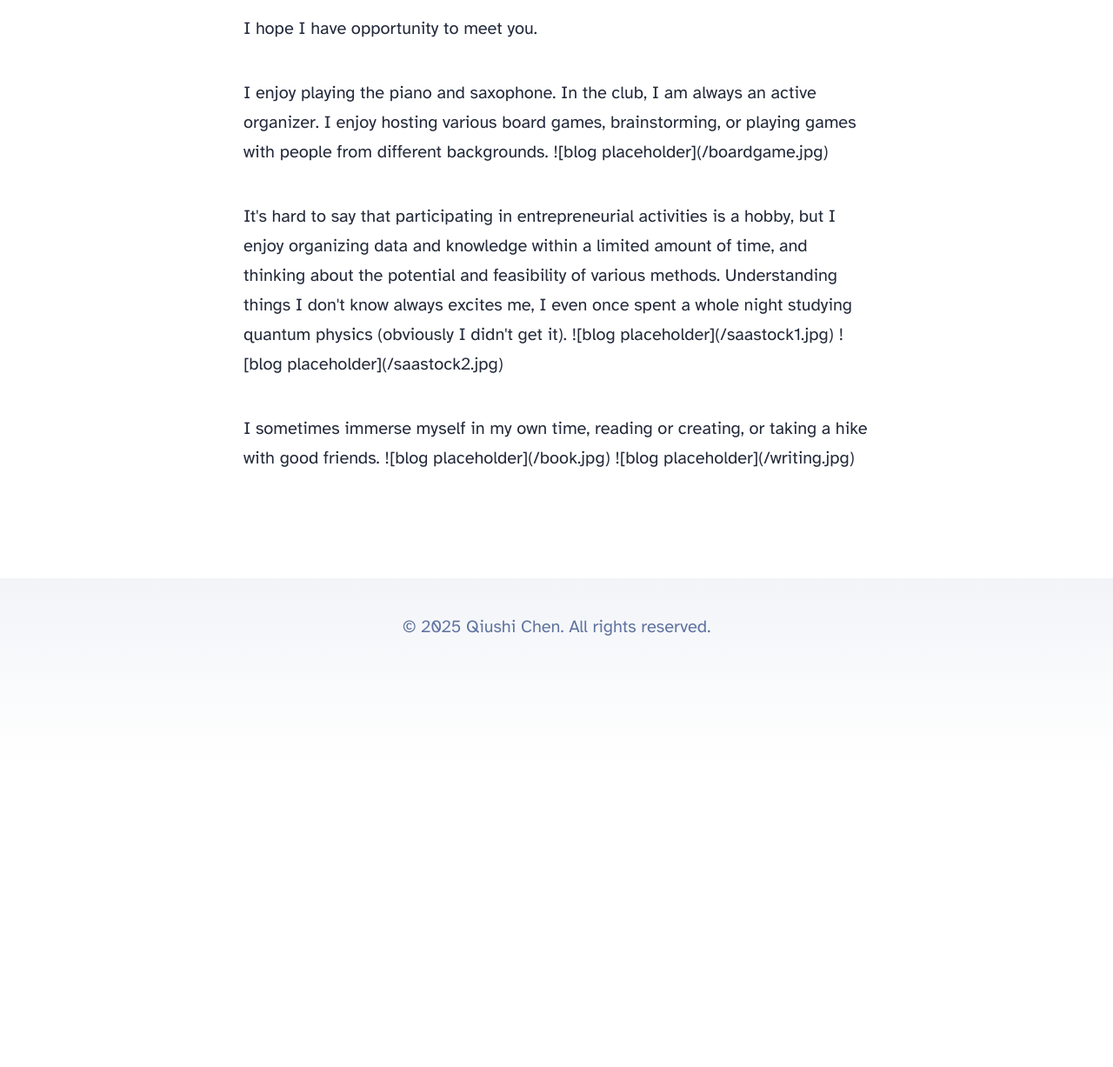
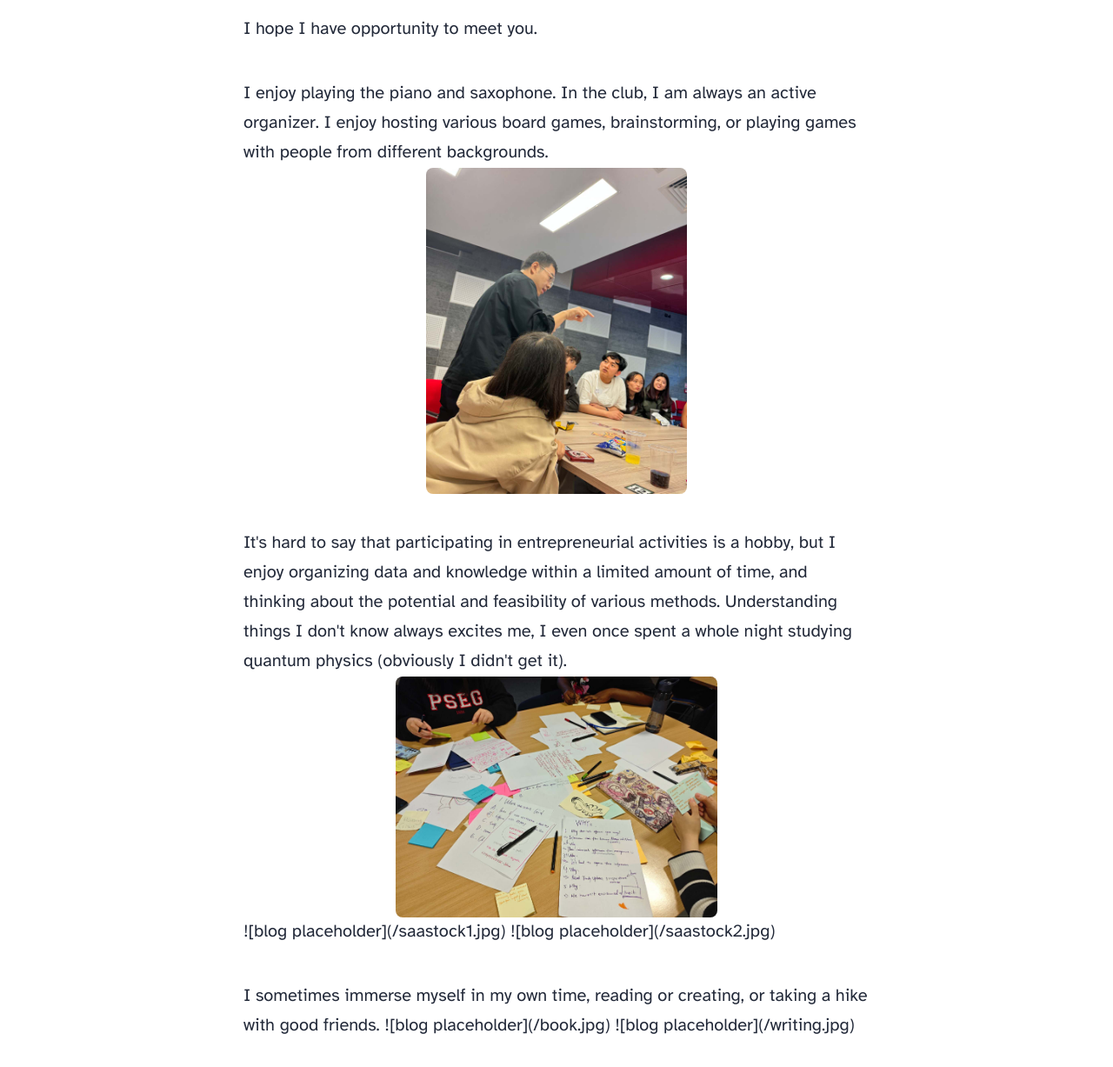
Before and after one commit to Arthur-Chen921/astro-blog, an Astro site: page /about in a window 1280 px wide. Shown: the part 1111-2338 px from the top of the page at 87% size. Before the commit the page ends 1990 px from the top, so only its background shows below. Built offline with nearby package versions, Linux system fonts and the light colour scheme; Astro itself is replaced by a stand-in of ours.

Commit message:
Update about.astro

```diff
--- a/src/pages/about.astro
+++ b/src/pages/about.astro
@@ -15,7 +15,14 @@ import Layout from '../layouts/BlogPost.astro';
 		I enjoy playing the piano and saxophone. In the club, I am always an active organizer.
 		I enjoy hosting various board games, brainstorming, or playing games with people from
 		different backgrounds.
-		![blog placeholder](/boardgame.jpg)
+	<img
+    		src="/boardgame.jpg"
+    		alt="Qiushi Chen_Photo"
+		style="display: block; margin: 0 auto;"
+    		width="300"
+    		height="400"
+    		class="my-photo"
+  	/>
 	</p>
 	<p>
 		It's hard to say that participating in entrepreneurial activities is a hobby,
@@ -23,7 +30,14 @@ import Layout from '../layouts/BlogPost.astro';
 		and thinking about the potential and feasibility of various methods.
 		Understanding things I don't know always excites me, I even once spent a whole
 		night studying quantum physics (obviously I didn't get it).
-
+	<img
+    				src="/workshop.jpg"
+    				alt="Qiushi Chen_Photo"
+				style="display: block; margin: 0 auto;"
+    				width="370"
+    				height="350"
+    				class="my-photo"
+  	/>
 		![blog placeholder](/saastock1.jpg)
 		![blog placeholder](/saastock2.jpg)
 	</p>
```
